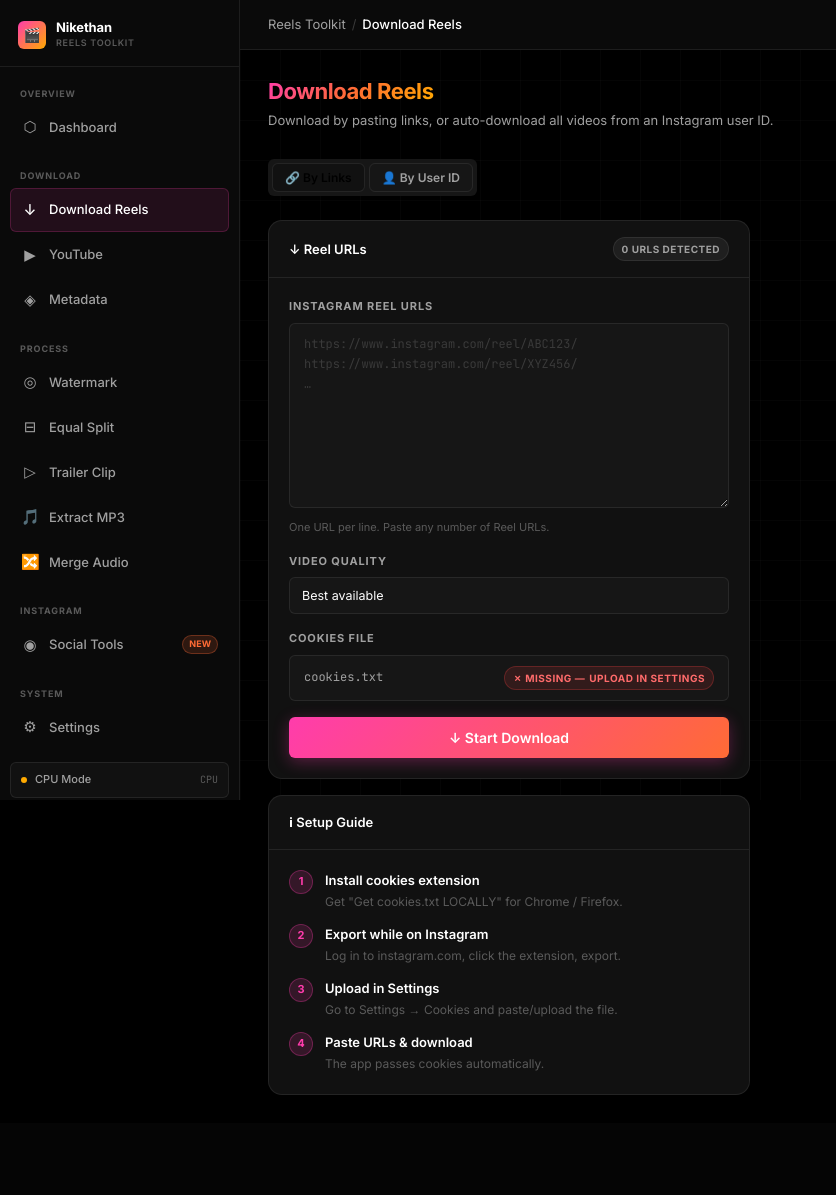
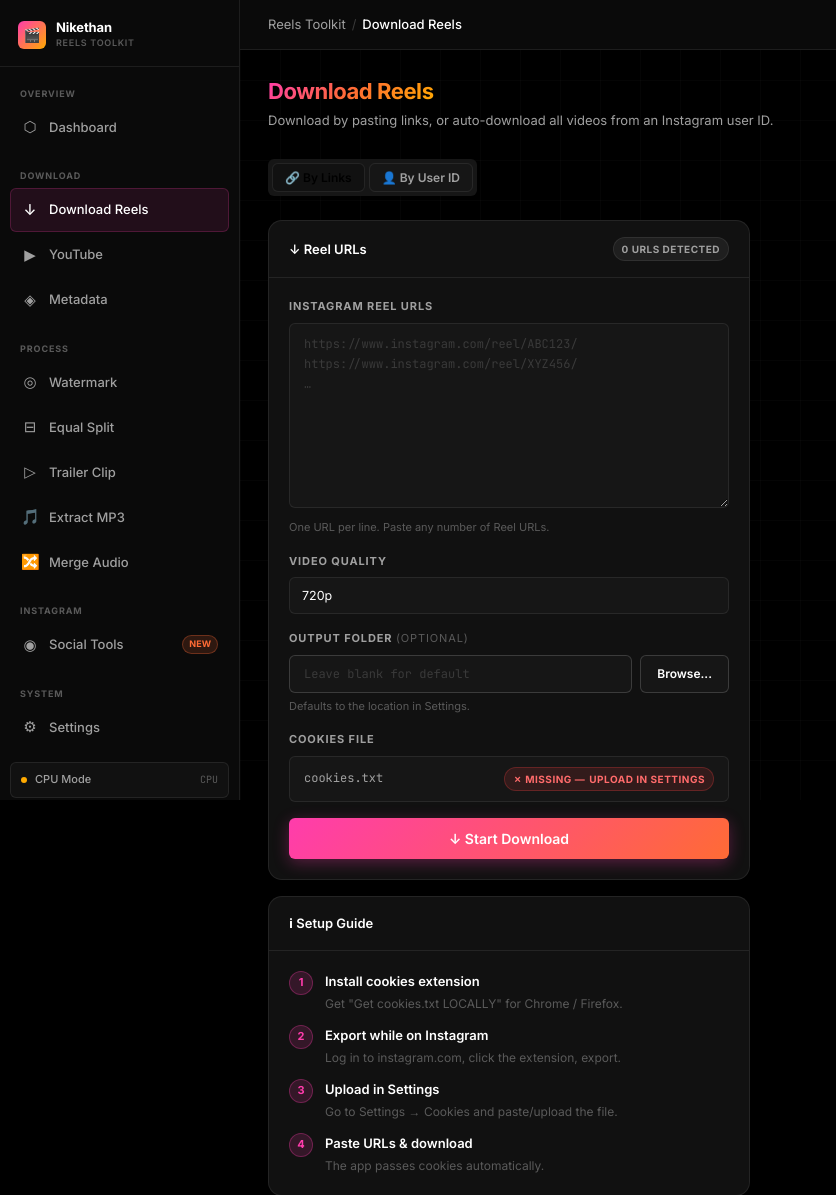
Before and after one commit to kingniranjan123/xtools-mini, a Flask app: page /download in a window 1280 px wide. Shown: the top 1195 px of the page, without its empty margins (0-836 px from the left). Before the commit the page ends 1095 px from the top, so only its background shows below. Run offline with Flask 3, Linux system fonts and the light colour scheme; the visitor is signed in with stand-in values (Sample User, id 1); data that the repository does not hold is empty; some libraries are stand-ins or nearby versions.

Commit message:
fix: implement native folder picker & bypass yt-dlp 403 errors

```diff
--- a/app.py
+++ b/app.py
@@ -2,7 +2,8 @@
 Nikethan Reels Toolkit — Flask App
 Password: nikethan
 """
-import os, json, uuid, threading, subprocess, shutil
+import os, json, uuid, threading, subprocess, shutil, sys, tkinter as tk
+from tkinter import filedialog
 from datetime import datetime
 import datetime as _dt_module
 from flask import (Flask, render_template, redirect, url_for,
@@ -66,7 +67,7 @@ def system_status():
             stderr=subprocess.STDOUT, text=True).splitlines()[0].split('version')[1].split()[0]
     except: pass
     try:
-        ytdlp_ver = subprocess.check_output(['yt-dlp', '--version'],
+        ytdlp_ver = subprocess.check_output([sys.executable, '-m', 'yt_dlp', '--version'],
             text=True).strip()[:12]
     except: pass
     return {
@@ -283,15 +284,16 @@ def api_download():
     data    = request.get_json()
     urls    = data.get('urls', [])
     quality = data.get('quality', 'best')
+    out_dir = data.get('output_dir', '').strip()
     if not urls:
         return jsonify({'error': 'No URLs provided'}), 400
+    if not out_dir:
+        return jsonify({'error': 'Output directory is required'}), 400
 
     job_id = str(uuid.uuid4())
     job    = _make_job(job_id)
 
     def run():
-        settings = _get_settings()
-        out_dir = settings.get('dir_ig') or DOWNLOADS_DIR
         results = download_reels(
             urls=urls,
             quality=quality,
@@ -326,6 +328,22 @@ def _save_reel_to_db(info: dict):
 @app.route('/api/download/progress/<job_id>')
 def api_download_progress(job_id):
     return _sse_stream(job_id)
+
+# ══════════════════════════════════════════════════════════════
+#  API — Utils
+# ══════════════════════════════════════════════════════════════
+@app.route('/api/utils/pick-folder')
+def api_pick_folder():
+    if not session.get('logged_in'): return jsonify({'error': 'Unauthorized'}), 401
+    try:
+        root = tk.Tk()
+        root.attributes('-topmost', True)
+        root.withdraw()
+        folder = filedialog.askdirectory(parent=root, title="Select Output Folder")
+        root.destroy()
+        return jsonify({'folder': folder or ''})
+    except Exception as e:
+        return jsonify({'error': str(e)}), 500
 
 # ══════════════════════════════════════════════════════════════
 #  API — Metadata
@@ -802,8 +820,8 @@ def api_youtube_download():
     job    = _make_job(job_id)
 
     def run():
-        settings = _get_settings()
-        yt_dir = settings.get('dir_yt') or os.path.join(DOWNLOADS_DIR, '_youtube')
+        yt_dir = data.get('output_dir', '').strip()
+        if not yt_dir: yt_dir = os.path.join(DOWNLOADS_DIR, '_youtube')
         results = download_youtube(
             urls=urls, quality=quality, output_dir=yt_dir, audio_only=audio_only,
             progress_cb=lambda line, pct=None: _emit(job, line, pct)
@@ -867,11 +885,10 @@ def api_audio_extract():
 
     def run():
         source = data.get('source')
-        settings = _get_settings()
 
         if source == 'youtube':
             yt_urls = data.get('yt_urls', [])
-            out = output_dir or settings.get('dir_yt') or os.path.join(DOWNLOADS_DIR, '_youtube_mp3')
+            out = output_dir or os.path.join(DOWNLOADS_DIR, '_youtube_mp3')
             os.makedirs(out, exist_ok=True)
             results = download_youtube(
                 urls=yt_urls, quality='best', output_dir=out, audio_only=True,
@@ -984,9 +1001,9 @@ def api_download_userid():
 
     def run():
         import re as _re
-        settings    = _get_settings()
-        base_dir    = settings.get('dir_ig') or DOWNLOADS_DIR
-        ytdlp       = shutil.which('yt-dlp') or 'yt-dlp'
+        base_dir    = data.get('output_dir', '').strip()
+        if not base_dir: base_dir = DOWNLOADS_DIR
+
         profile_url = f'https://www.instagram.com/{username}/reels/'
         out_dir     = os.path.join(base_dir, username)
         os.makedirs(out_dir, exist_ok=True)
@@ -996,7 +1013,7 @@ def api_download_userid():
         else:
             fmt = f'bestvideo[height<={quality}][ext=mp4]+bestaudio[ext=m4a]/best'
 
-        cmd = [ytdlp, '--playlist-end', str(limit), '--format', fmt,
+        cmd = [sys.executable, '-m', 'yt_dlp', '--rm-cache-dir', '--playlist-end', str(limit), '--format', fmt,
                '--output', os.path.join(out_dir, '%(id)s.%(ext)s'),
                '--write-info-json', '--no-warnings']
         if os.path.isfile(COOKIES_FILE):
--- a/templates/download.html
+++ b/templates/download.html
@@ -39,10 +39,19 @@
             <label class="form-label">Video Quality</label>
             <select class="form-select" name="quality" id="quality">
               <option value="best">Best available</option>
-              <option value="720">720p</option>
+              <option value="1080">1080p</option>
+              <option value="720" selected>720p</option>
               <option value="480">480p</option>
               <option value="360">360p</option>
             </select>
+          </div>
+          <div class="form-group">
+            <label class="form-label">Output Folder <span style="color:var(--text-muted);font-weight:400;">(optional)</span></label>
+            <div style="display:flex;gap:8px;">
+              <input class="form-input mono" id="links-out-dir" type="text" placeholder="Leave blank for default" />
+              <button type="button" class="btn btn-secondary btn-sm" onclick="browseFolder('links-out-dir')" style="white-space:nowrap;padding:8px 16px;">Browse...</button>
+            </div>
+            <div class="form-hint">Defaults to the location in Settings.</div>
           </div>
           <div class="form-group">
             <label class="form-label">Cookies File</label>
@@ -190,6 +199,15 @@
           </select>
         </div>
 
+        <div class="form-group">
+          <label class="form-label">Output Folder <span style="color:var(--text-muted);font-weight:400;">(optional)</span></label>
+          <div style="display:flex;gap:8px;">
+            <input class="form-input mono" id="uid-out-dir" type="text" placeholder="Leave blank for default" />
+            <button type="button" class="btn btn-secondary btn-sm" onclick="browseFolder('uid-out-dir')" style="white-space:nowrap;padding:8px 16px;">Browse...</button>
+          </div>
+          <div class="form-hint">Defaults to the location in Settings.</div>
+        </div>
+
         <div style="padding:12px;background:rgba(255,170,0,0.06);border:1px solid rgba(255,170,0,0.2);border-radius:var(--radius-sm);margin-bottom:16px;font-size:12px;color:var(--text-secondary);line-height:1.7;">
           <strong style="color:var(--accent-gold);">Rate Limit:</strong> Max 10 reels per 2-hour window. Same safety rules as Auto-Follow.
         </div>
@@ -248,22 +266,20 @@ let currentESS = null;
 
 document.getElementById('download-form').addEventListener('submit', async function(e) {
   e.preventDefault();
-  const urls = document.getElementById('urls').value.trim();
-  if (!urls) { showToast('Please enter at least one URL', 'warn'); return; }
-  const lines = urls.split('\n').filter(l => l.trim().startsWith('http'));
-  if (!lines.length) { showToast('No valid Instagram URLs found', 'error'); return; }
+  const urlsArea = document.getElementById('urls');
+  const urls = urlsArea.value.split('\n').filter(l => l.trim().startsWith('http'));
+  if (urls.length === 0) { urlsArea.focus(); return; }
+  const quality = document.getElementById('quality').value;
+  const outDir  = document.getElementById('links-out-dir').value.trim();
 
   document.getElementById('progress-card').style.display = 'block';
-  document.getElementById('results-card').style.display  = 'none';
+  document.getElementById('results-card').style.display = 'none';
   document.getElementById('dl-log').textContent          = '';
   document.getElementById('dl-bar').style.width          = '0%';
   document.getElementById('dl-btn').disabled             = true;
   document.getElementById('dl-btn').textContent          = 'Downloading…';
 
-  const resp = await postJSON('/api/download', {
-    urls: lines,
-    quality: document.getElementById('quality').value
-  });
+  const resp = await postJSON('/api/download', { urls: urls, quality: quality, output_dir: outDir });
 
   if (!resp.job_id) {
     showToast(resp.error || 'Failed to start download', 'error');
@@ -387,14 +403,16 @@ async function startUserIDDownload() {
   const username = document.getElementById('ig-userid').value.trim().replace('@','');
   if (!username) { showToast('Enter a username first', 'warn'); return; }
   const quality = document.getElementById('uid-quality').value;
+  const outDir  = document.getElementById('uid-out-dir').value.trim();
 
   document.getElementById('uid-progress-card').style.display = 'block';
   document.getElementById('uid-results-card').style.display  = 'none';
   document.getElementById('uid-log').textContent             = '';
+  document.getElementById('uid-bar').style.width             = '5%';
+  document.getElementById('uid-dl-btn').disabled             = true;
   document.getElementById('uid-dl-btn').textContent          = 'Downloading…';
-  document.getElementById('uid-dl-btn').disabled             = true;
 
-  const resp = await postJSON('/api/download/userid', { username, quality });
+  const resp = await postJSON('/api/download/userid', { username, quality, output_dir: outDir });
 
   if (!resp.job_id) {
     if (resp.in_cooldown) {
@@ -442,6 +460,20 @@ function showUIDResults(results) {
   `).join('');
 }
 
+async function browseFolder(inputId) {
+  try {
+    const resp = await fetch('/api/utils/pick-folder');
+    const data = await resp.json();
+    if (data.folder) {
+      document.getElementById(inputId).value = data.folder;
+    } else if (data.error) {
+      showToast('Error opening folder picker: ' + data.error, 'error');
+    }
+  } catch (err) {
+    showToast('Failed to open folder picker', 'error');
+  }
+}
+
 // Init
 refreshUIDStatus();
 </script>
```
Also changed, not shown: modules/downloader.py (+4 -5 lines), modules/youtube_downloader.py (+7 -7 lines), templates/extract_audio.html (+19 -2 lines), templates/merge_audio.html (+26 -3 lines), templates/youtube.html (+25 -1 lines), test_yt/Blender/aqz-KE-bpKQ.jpg (added).
